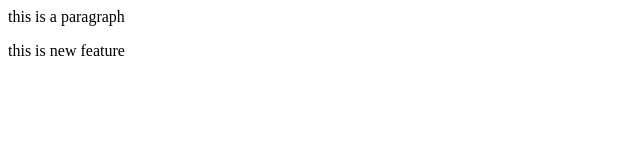
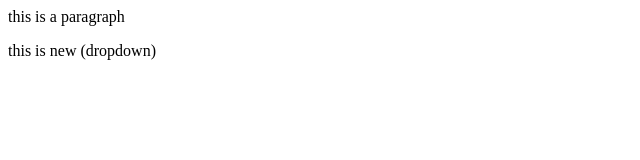
Before and after one commit to hasmita-atmakuri/localrepo, a plain HTML site: page index.html in a window 1280 px wide. Shown: the full height of the page, 0-640 px from the left. Drawn offline with Linux system fonts and the light colour scheme.

```diff
--- a/index.html
+++ b/index.html
@@ -1,2 +1,2 @@
 <p>this is a paragraph</p>
-<p>this is new feature</p>
+<p>this is new (dropdown)</p>
```
